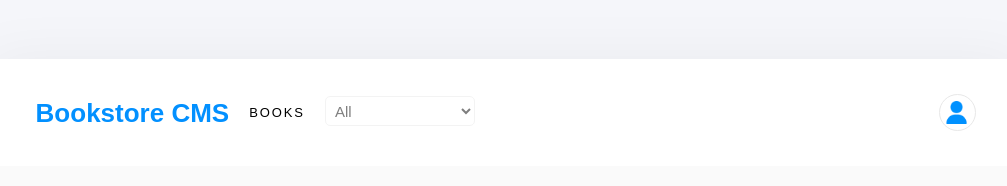
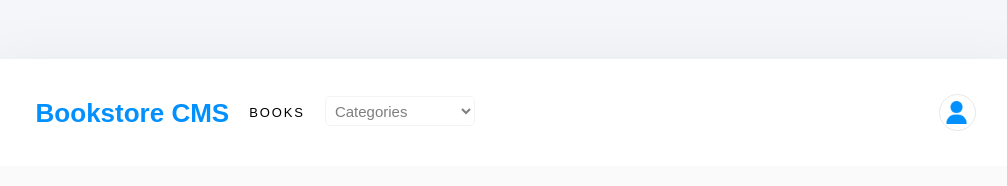
Before and after one commit to happiguru/React-BookStore, a React (Create React App) app: page / in a window 1280 px wide. Shown: the top 186 px of the page, without its empty margins (172-1179 px from the left). Built offline with nearby package versions, Linux system fonts and the light colour scheme.

Commit message:
Change Category name from All to Categories

```diff
--- a/src/components/CategoryFilter.js
+++ b/src/components/CategoryFilter.js
@@ -21,7 +21,7 @@
         onChange={handleTextChange}
         className="selectFilter"
       >
-        <option value="All">All</option>
+        <option value="All">Categories</option>
         {
           bookCategories.map((book) => (
             <option
```
